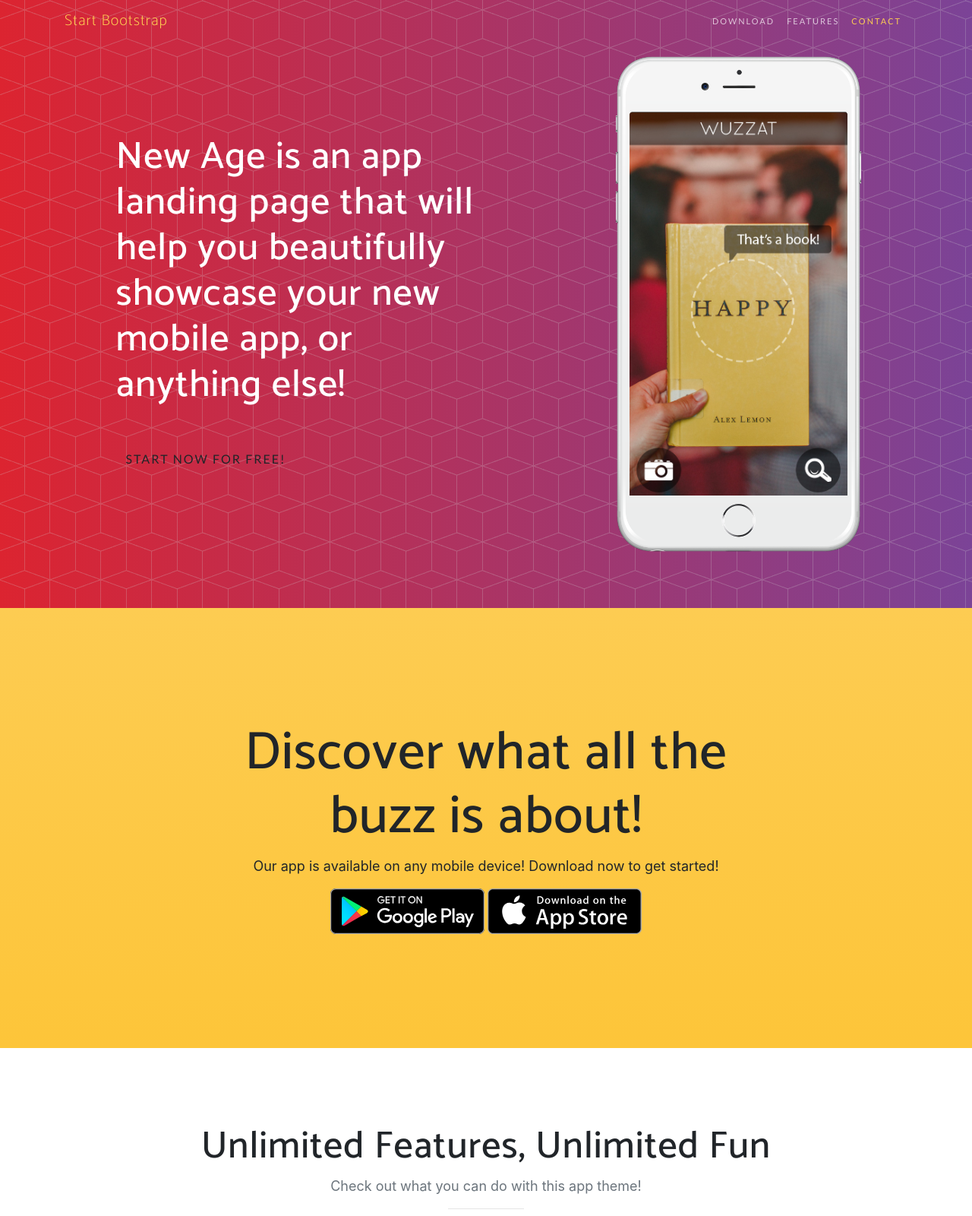
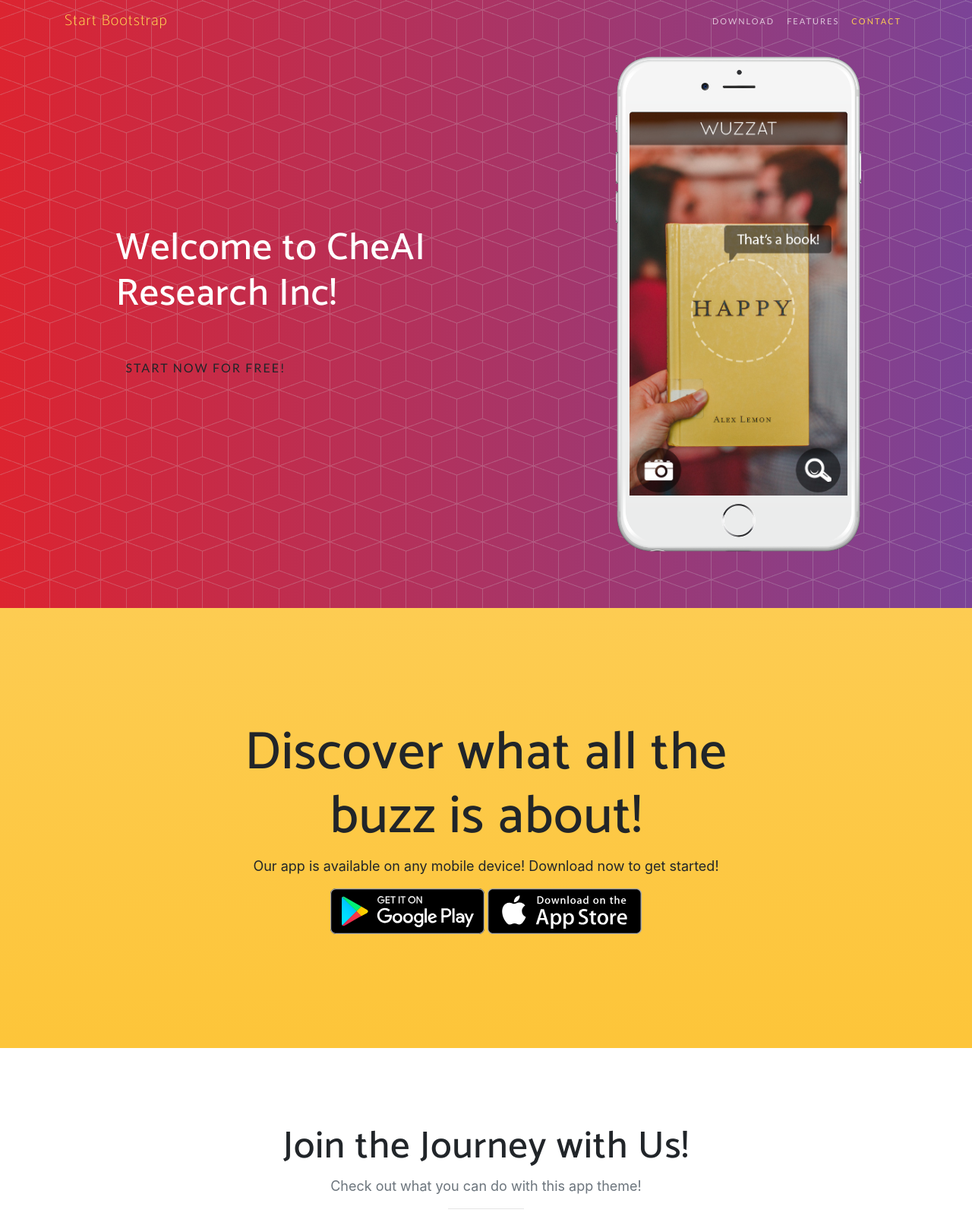
Before and after one commit to cheairesearchinc/cheairesearch.com, a website with bundled scripts: page index.html in a window 1280 px wide. Shown: the top 1600 px of the page at 76% size. Built offline with nearby package versions, Linux system fonts and the light colour scheme; a web font is replaced by a local one.

Commit message:
Added Slogan
Added Slogan

```diff
--- a/index.html
+++ b/index.html
@@ -8,7 +8,7 @@
   <meta name="description" content="">
   <meta name="author" content="">
 
-  <title>New Age - Start Bootstrap Theme</title>
+  <title>Welcome to CheAI Research Inc</title>
 
   <!-- Bootstrap core CSS -->
   <link href="vendor/bootstrap/css/bootstrap.min.css" rel="stylesheet">
@@ -59,7 +59,7 @@
       <div class="row h-100">
         <div class="col-lg-7 my-auto">
           <div class="header-content mx-auto">
-            <h1 class="mb-5">New Age is an app landing page that will help you beautifully showcase your new mobile app, or anything else!</h1>
+            <h1 class="mb-5">Welcome to CheAI Research Inc!</h1>
             <a href="#download" class="btn btn-outline btn-xl js-scroll-trigger">Start Now for Free!</a>
           </div>
         </div>
@@ -100,7 +100,7 @@
   <section class="features" id="features">
     <div class="container">
       <div class="section-heading text-center">
-        <h2>Unlimited Features, Unlimited Fun</h2>
+        <h2>Join the Journey with Us!</h2>
         <p class="text-muted">Check out what you can do with this app theme!</p>
         <hr>
       </div>
```
